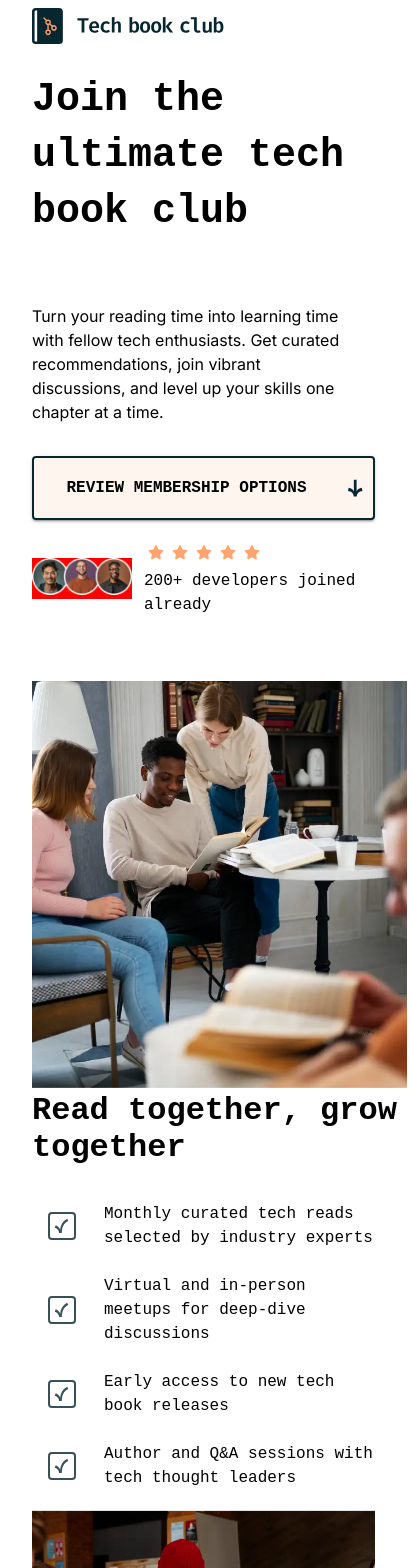
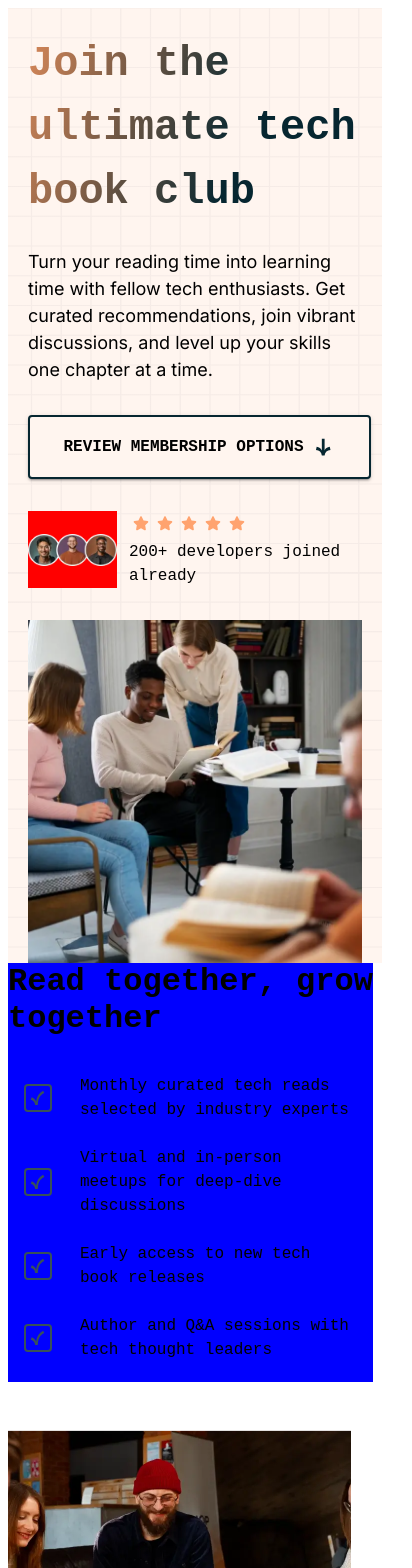
Before and after one commit to MNRSkills/Tech-Book-React-MUI-FM, a React (Vite) app: page / in a window 390 px wide. Shown: the top 1568 px of the page, 412 px wide, since content can reach past the window. Built offline with nearby package versions, Linux system fonts and the light colour scheme; a web font is replaced by a local one.

Commit message:
Header section is now responsive with updated code, still a mess

```diff
--- a/src/App.jsx
+++ b/src/App.jsx
@@ -13,14 +13,22 @@ import readTogethermobile from "./assets/images/image-read-together-mobile.webp"
 import notyourbook from "./assets/images/image-not-average-mobile.webp";
 import patternGlow from "./assets/images/pattern-glow.svg";
 import imageHeroMobile from "./assets/images/image-hero-mobile.webp";
+import imageHeroTablet from "./assets/images/image-hero-tablet.webp";
+import imageHeroDesktop from "./assets/images/image-hero-desktop.webp";
+import logo from "./assets/images/logo.svg"
 import starsMobile from "./assets/images/icon-star.svg";
 // import { textAlign } from "@mui/system";
 
 function App() {
   return (
     <>
-      <Container sx={{ margin: 0 }}>
-        <Hero heroImg={imageHeroMobile} />
+      <Box sx={{ margin: 0, padding: 0 }}>
+        <Hero
+          heroImg={imageHeroMobile}
+          mdHeroImg={imageHeroTablet}
+          lgHeroImg={imageHeroDesktop}
+          logo={logo}
+        />
         {/* Sections  */}
         <Section image={readTogethermobile} sx={{ textAlign: "center" }}>
           <ReadTogether />
@@ -37,7 +45,7 @@ function App() {
         <Box sx={{ background: "#062630" }}>
           <Footer />
         </Box>
-      </Container>
+      </Box>
     </>
   );
 }
--- a/src/Components/Footer.jsx
+++ b/src/Components/Footer.jsx
@@ -6,6 +6,7 @@ const Footer = () => {
   return (
     <>
       <Box
+        component={"footer"}
         sx={{
           position: "relative",
           background: "#062630",
@@ -69,9 +70,7 @@ const Footer = () => {
       </Box>
       <Box>
         @ 2024 - Tech Book Club
-        <Box>
 
-        </Box>
       </Box>
     </>
   );
--- a/src/Components/Hero.jsx
+++ b/src/Components/Hero.jsx
@@ -1,76 +1,153 @@
 import { Container, Typography, Box, Button, Stack } from "@mui/material";
-import heroMobile from "../assets/images/image-hero-mobile.webp";
-import logo from "../assets/images/logo.svg";
 import downArrow from "../assets/images/icon-arrow-down.svg";
+import patterBg from "../assets/images/pattern-light-bg.svg";
 import { StarFeature } from "../Utils/Features";
-import { lightGreen } from "@mui/material/colors";
 
-// linear-gradient(107deg, #FF9A60 -11.37%, #062630 61.84%);
-function Hero() {
+function Hero({ heroImg, mdHeroImg, lgHeroImg, logo }) {
+  console.log(heroImg, mdHeroImg, lgHeroImg, "My images in the blood.");
   return (
-    <header>
-      <nav sx={{}}>
-        <Box>
-          <img src={logo} alt="" />
+    <Box
+      component="header"
+      sx={{
+        backgroundImage: `url(${patterBg})`,
+        bgcolor: "primary.main",
+        margin: 0,
+        padding: "0 20px",
+        height: {
+          lg: "834px",
+        },
+      }}
+    >
+      {/* Navigation */}
+      <Box
+        sx={{
+          display: "flex",
+          justifyContent: "space-between",
+          alignItems: "center",
+          marginBottom: { xs: "24px", md: "48px" },
+        }}
+      >
+        <Box component="image" sx={{ backgroundImage: `url(${logo})` }}></Box>
       </Box>
-      </nav>
+
+      {/* Main Stack */}
       <Stack
         direction={{
           xs: "column",
           md: "column",
-          // lg: "row",
+          lg: "row",
+        }}
+        spacing={{ xs: 4, md: 6 }}
+        alignItems="center"
+        justifyContent="space-between"
+      >
+        {/* Text Content */}
+        <Box
+          sx={{
+            width: {
+              xs: "100%",
+              md: "100%",
+              lg: "50%",
+            },
+            textAlign: "left",
           }}
         >
           <Typography
             variant="h1"
             sx={{
+              background:
+                "linear-gradient(107deg, #FF9A60 -11.37%, #062630 61.84%)",
+              backgroundClip: "text",
+              WebkitBackgroundClip: "text", // Safari + Chrome need this
+              color: "transparent",
+              WebkitTextFillColor: "transparent", // Safari fix
               fontSize: {
-              xs: 35,
-              sm: 40,
-              lg: 42,
+                sm: "42px",
+                md: "70px",
+                lg: "48px",
               },
               fontWeight: "bold",
-            textAlign: "left",
-            lineHeight: "3.5rem",
-            margin: "24px 0 32px",
+              lineHeight: {
+                xs: "2.5rem",
+                sm: "4rem",
+                md: "5.5rem",
+                lg: "3.5rem",
+              },
+              marginBottom: "24px",
+              width: { md: "450px" },
             }}
           >
             Join the ultimate tech book club
           </Typography>
+
           <Typography
-          sx={{ fontFamily: "'Inter', sans-serif", margin: "32px 0" }}
+            sx={{
+              fontFamily: "'Inter', sans-serif",
+              fontSize: {
+                xs: "16px",
+                sm: "18px",
+                md: "20px",
+                lg: "25px",
+              },
+              marginBottom: "32px",
+            }}
           >
             Turn your reading time into learning time with fellow tech
             enthusiasts. Get curated recommendations, join vibrant discussions,
             and level up your skills one chapter at a time.
           </Typography>
-        {/* Button & arrow ... */}
-        <Button variant="contained" sx={{}}>
-          <Typography sx={{ fontWeight: "bold", margin: "auto" }}>
+
+          {/* Button */}
+          <Button
+            variant="contained"
+            sx={{
+              display: "flex",
+              alignItems: "center",
+              gap: "8px",
+              fontWeight: "bold",
+              fontSize: {
+                sm: "16px",
+                md: "18px",
+              },
+              width: {
+                sm: "343px",
+                md: "380px",
+              },
+            }}
+          >
             REVIEW MEMBERSHIP OPTIONS
-          </Typography>
-          <img
-            src={downArrow}
-            alt="Arrow here "
-            style={{ width: "24px", padding: "0 5px" }}
-          />
+            <img src={downArrow} alt="Arrow" style={{ width: "24px" }} />
           </Button>
-        {/* Testimonial .... */}
+
+          {/* Star Feature */}
+          <Box sx={{ marginTop: "32px", width: "auto" }}>
             <StarFeature />
+          </Box>
+        </Box>
+
+        {/* Hero Image */}
+        <Box
+          sx={{
+            width: { sm: "100%", lg: "540px" },
+            minHeight: { sm: "343px", md: "1345px", lg: "606px" },
+            // marginTop: { xs: "32px", lg: "0" },
+            backgroundImage: {
+              sm: `url(${heroImg})`,
+              md: `url(${mdHeroImg})`,
+              lg: `url(${lgHeroImg})`,
+            },
+            backgroundRepeat: "no-repeat",
+            backgroundSize: {
+              sm: "cover",
+              md: "contain",
+            },
+            backgroundPosition: "center left",
+          }}
+        ></Box>
       </Stack>
 
-      <Box sx={{ marginTop: "64px" }}>
-        <img
-          src={heroMobile}
-          alt="Mobile hero"
-          style={{
-            width: "375px",
-            objectFit: "contain",
-          }}
-        />
+      {/* Extra spacing below */}
     </Box>
-      <div className="reviews-dev-join"></div>
-    </header>
   );
 }
 
--- a/src/Components/Section.jsx
+++ b/src/Components/Section.jsx
@@ -1,12 +1,13 @@
-import { Box, Typography } from "@mui/material";
+import { Box, Stack, Typography } from "@mui/material";
 
 const Section = ({ image, children, titleVariant = "h2", sx = {} }) => {
   console.log(image);
   return (
-    <section>
+    <Stack spacing={6} direction={{sm: "column", md:"column", lg:"row"}}>
       <Box
         sx={{
           width: { xs: "343px", sm: "365px", md: "768px", lg: "1440px" },
+
         }}
       >
         {children}
@@ -21,7 +22,7 @@ const Section = ({ image, children, titleVariant = "h2", sx = {} }) => {
           />
         )}
       </Box>
-    </section>
+    </Stack>
   );
 };
 
--- a/src/Components/sections/Membership.jsx
+++ b/src/Components/sections/Membership.jsx
@@ -26,7 +26,7 @@ const Membership = () => {
     },
   ];
   return (
-    <>
+    <Grid container spacing={2} columns={{ xs: 1, sm: 2, md: 2 }}>
       <Typography
         variant="h1"
         sx={{ fontSize: "2em", fontWeight: "bold", mb: 2 }}
@@ -34,41 +34,21 @@ const Membership = () => {
         Membership options
       </Typography>
       {/* Move the width to section for all sections */}
-      {/* <Grid
-        container
-        spacing={}
-        // key={index}
-        xs={12} // full width on phones
-        sm={6} // still one per row
-        md={4} // 2 per row on tablet
-        //lg={4} // 3 per row on desktop
-      >
-        {cardData.map((accessTier, index) => {
-          return (
-            <Cards
-              accessTier={accessTier}
-              key={index}
-              gradientStyle={index === 1}
-            />
-          );
-        })}
-      </Grid> */}
 
-      <Grid container spacing={2} columns={{ xs: 1, sm: 2, md: 2 }}>
+      {/* <Grid container spacing={2} columns={{ xs: 1, sm: 2, md: 2 }}> */}
       {cardData.map((accessTier, index) => (
         <Grid
           item
           key={index}
-            xs={12} // 1 per row on mobile
-            sm={12}
-            md={6} // 2 per row on tablets
+          sm={4}
+          md={12} // 2 per row on tablets
           lg={4} // 3 per row on desktop
         >
           <Cards accessTier={accessTier} gradientStyle={index === 1} />
         </Grid>
       ))}
+      {/* </Grid> */}
     </Grid>
-    </>
   );
 };
 
--- a/src/Components/sections/ReadTogether.jsx
+++ b/src/Components/sections/ReadTogether.jsx
@@ -6,7 +6,9 @@ import {
   ListItem,
   ListItemIcon,
   ListItemText,
+  Grid2,
 } from "@mui/material";
+import Grid from "@mui/material/Grid2";
 import checkbox from "../../assets/images/icon-check.svg";
 import reading from "../../assets/images/image-read-together-mobile.webp";
 
@@ -31,7 +33,11 @@ const FeatureItem = ({ text }) => (
 function ReadTogether() {
   return (
     <>
-      <Box>
+      <Box
+        sx={{
+          backgroundColor: "blue",
+        }}
+      >
         <Typography
           variant="h1"
           sx={{
@@ -45,7 +51,7 @@ function ReadTogether() {
           Read together, grow together
         </Typography>
         <Box>
-          <List>
+          <List sx={{width: {lg:"530px"}}}>
             {listItems.map((item, index) => (
               <FeatureItem key={index} text={item} />
             ))}
--- a/src/Utils/Features.jsx
+++ b/src/Utils/Features.jsx
@@ -9,26 +9,35 @@ export const StarFeature = () => {
       <Box
         sx={{
           display: "flex",
-          justifyContent: "center",
+          justifyContent: "start",
           gap: "12px",
           marginTop: "20px",
         }}
       >
-        <Box sx={{ backgroundColor: "red", margin: "auto" }}>
-          <img src={peopleImg} alt="" style={{ width: "100px" }} />
-        </Box>
-        <Box>
+        <Box
+          sx={{
+            backgroundColor: "red",
+            backgroundImage: `url(${peopleImg})`,
+            backgroundRepeat: "no-repeat",
+            backgroundSize: "contain",
+            backgroundPosition: "center",
+            width: {
+              sm: "110px",
+              md: "110px",
+            },
+          }}
+        ></Box>
+
         <Box>
           {Array.from({ length: 5 }).map((_, index) => (
             <img
               key={index}
               src={stars}
               alt={`Replicated Image ${index + 1}`}
-                className="w-32 h-32 object-cover"
+              className="w-32 md:w-24 h-32 object-cover"
             />
           ))}
           <Typography>200+ developers joined already</Typography>
-          </Box>
         </Box>
       </Box>
     </>
```
Lines whose indentation alone changed are shown as unchanged.
